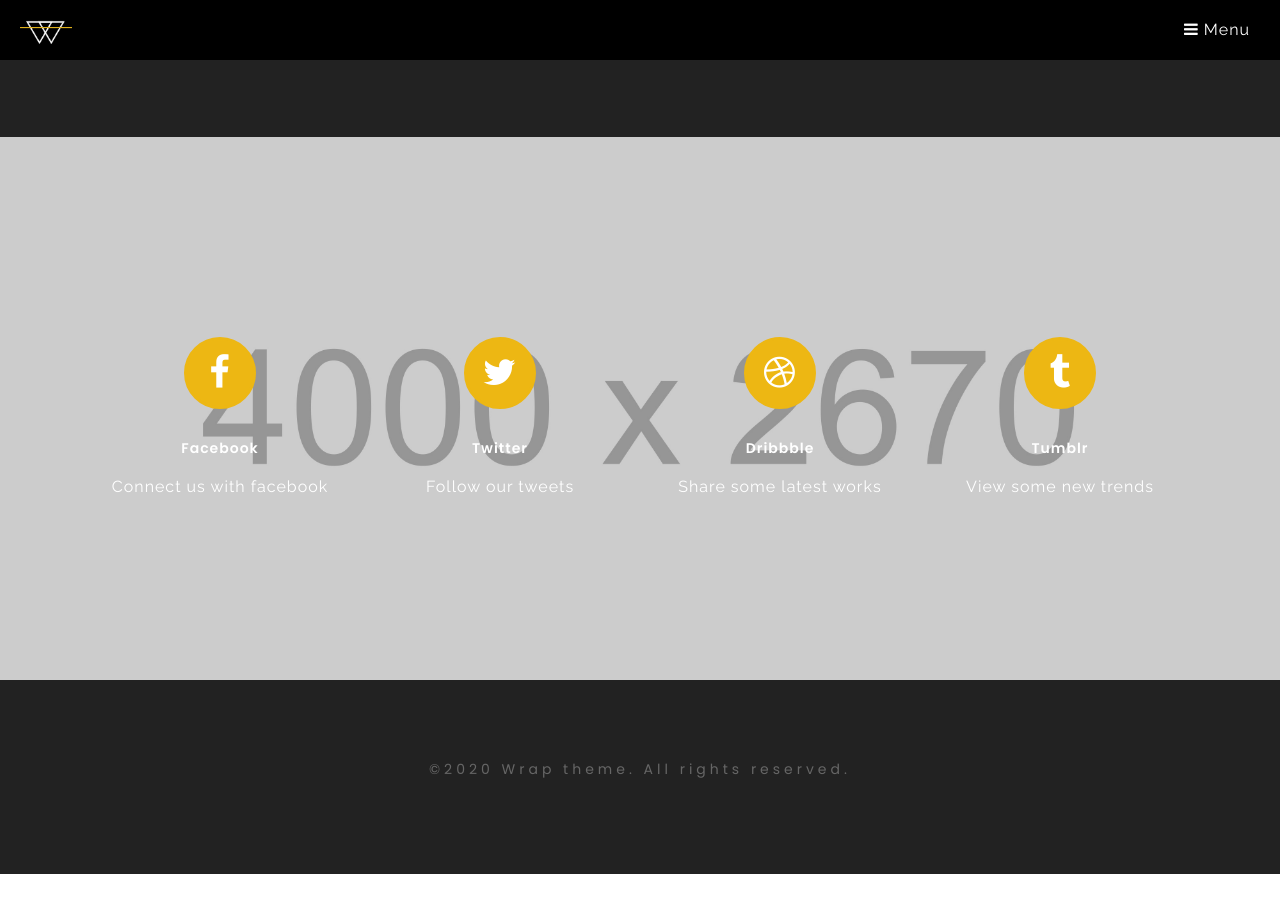
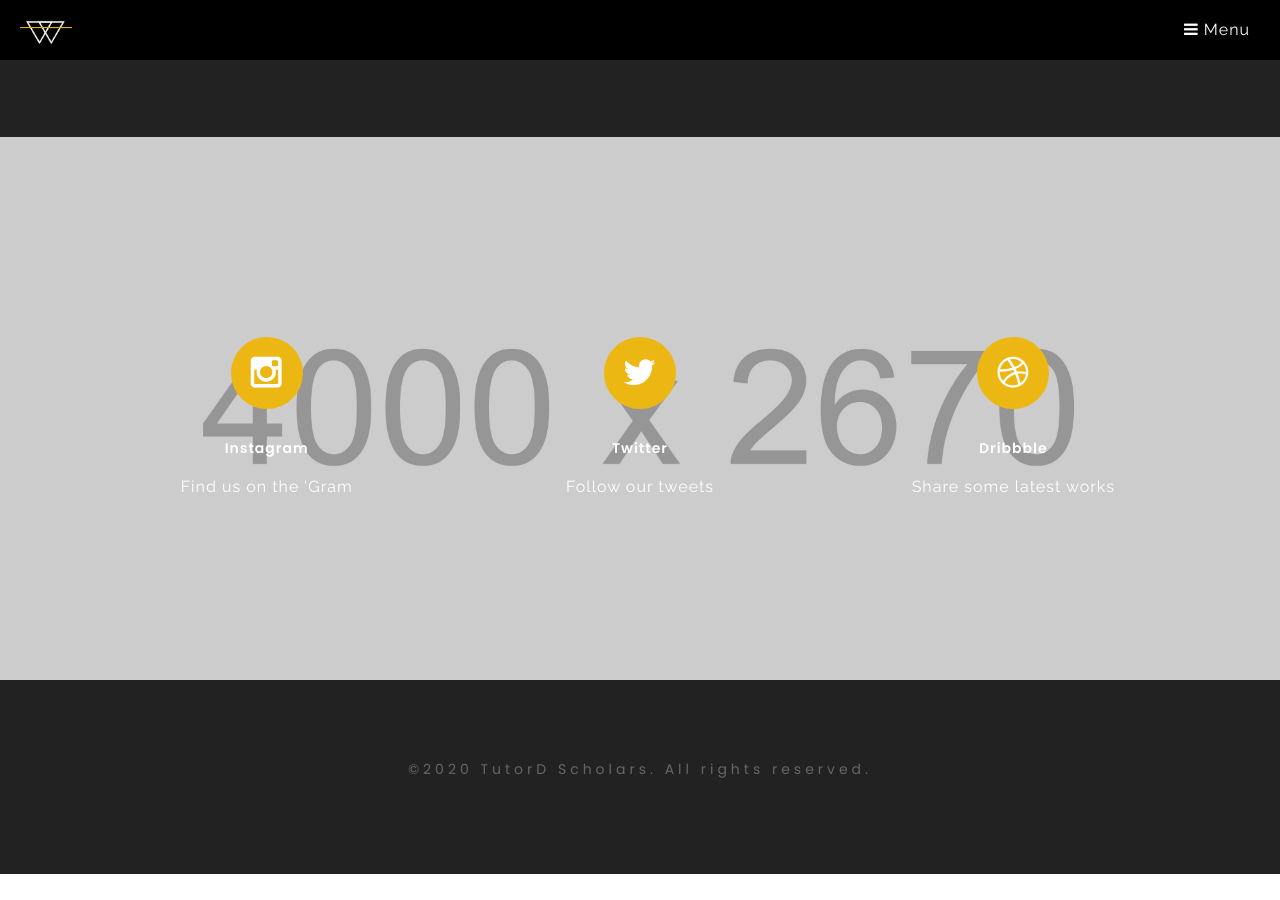
Before and after one commit to theTutorB/tutord-scholars-website, a Jekyll site: the page built from _works/uro-mag.md, in a window 1280 px wide and 900 px high, scrolled down 2757 px. Built offline with Jekyll 4.4.1, drawn with Linux system fonts in a browser that asks for light colours.

Commit message:
added images, changed index.html

```diff
--- a/_config.yml
+++ b/_config.yml
@@ -1,6 +1,6 @@
 # Welcome to Jekyll!
 #
-# This config file is meant for settings that affect your whole blog, values
+# This config file is meant for settings that affect your whole  , values
 # which you are expected to set up once and rarely edit after that. If you find
 # yourself editing this file very often, consider using Jekyll's data files
 # feature for the data you need to update frequently.
--- a/_includes/footer.html
+++ b/_includes/footer.html
@@ -3,7 +3,7 @@
   <div id="footer" class='centered-text'>
     <div class='row'>
       <div class='large-12 columns'>
-        <h4>©{{site.time | date: "%Y" }} Wrap theme. All rights reserved.</h4>
+        <h4>©{{site.time | date: "%Y" }} TutorD Scholars. All rights reserved.</h4>
       </div>
     </div>
   </div>
--- a/_includes/social-networks.html
+++ b/_includes/social-networks.html
@@ -1,17 +1,17 @@
 <div class='full parallax social-networks' style="background-image: url({{ "/assets/images/@stock/socials-bg.jpg" | relative_url }})">
   <div class='two spacing'></div>
   <div class='row'>
-    <div class='medium-3 columns'>
+    <div class='medium-4 columns'>
       <div class='big-social'>
-        <a href='http://facebook.com'>
-          <i class='fa fa-facebook'></i>
+        <a href='https://www.instagram.com/tutordscholars/' target="_blank">
+          <i class='fa fa-instagram'></i>
         </a>
-        <h4>Facebook</h4>
-        <p>Connect us with facebook</p>
+        <h4>Instagram</h4>
+        <p>Find us on the 'Gram </p>
       </div>
       <div class='two spacing'></div>
     </div>
-    <div class='medium-3 columns'>
+    <div class='medium-4 columns'>
       <div class='big-social'>
         <a href='http://twitter.com'>
           <i class='fa fa-twitter'></i>
@@ -21,7 +21,7 @@
       </div>
       <div class='two spacing'></div>
     </div>
-    <div class='medium-3 columns'>
+    <div class='medium-4 columns'>
       <div class='big-social'>
         <a href='http://dribbble.com'>
           <i class='fa fa-dribbble'></i>
@@ -31,6 +31,7 @@
       </div>
       <div class='two spacing'></div>
     </div>
+<!--
     <div class='medium-3 columns'>
       <div class='big-social'>
         <a href='http://tumblr.com'>
@@ -41,6 +42,7 @@
       </div>
       <div class='two spacing'></div>
     </div>
+-->
   </div>
   <div class='two spacing'></div>
 </div>
```
Also changed, not shown: index.html (+19 -13 lines), assets/images/scholars/byond-taylor-1.png (added), assets/images/scholars/byond-taylor-2.jpg (added), assets/images/scholars/jarrel-bailey.jpg (added), 2 other files.
